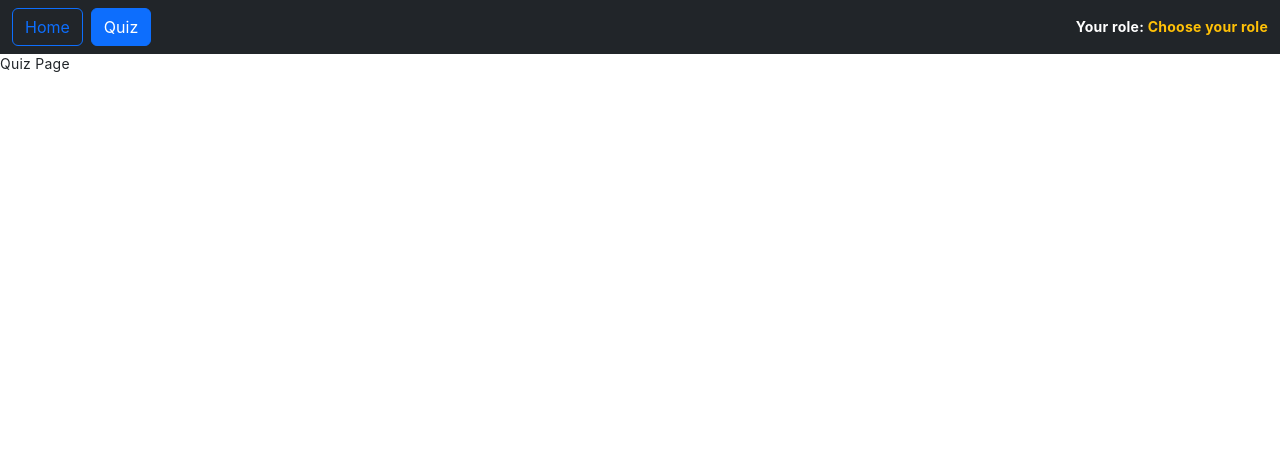
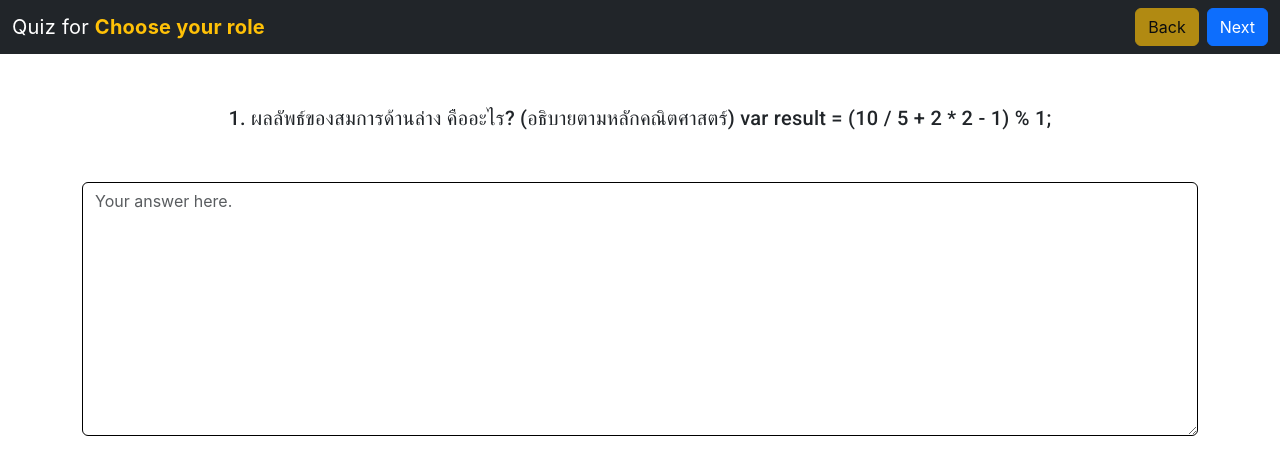
Before and after one commit to KanitGotoWin/quiz-exercise, an Angular app: page /user/quiz in a window 1280 px wide. Shown: the top 474 px of the page. Built offline with nearby package versions, Linux system fonts and the light colour scheme.

Commit message:
Session stored answer and state progression change

```diff
--- a/angular.json
+++ b/angular.json
@@ -28,12 +28,12 @@
               "@angular/material/prebuilt-themes/indigo-pink.css",
               "src/styles.css"
             ],
-            "scripts": [],
+            "scripts": [
+              "node_modules/bootstrap/dist/js/bootstrap.bundle.min.js"
+            ],
             "server": "src/main.server.ts",
-            "prerender": true,
-            "ssr": {
-              "entry": "server.ts"
-            }
+            "prerender": false,
+            "ssr": false
           },
           "configurations": {
             "production": {
@@ -98,5 +98,8 @@
         }
       }
     }
+  },
+  "cli": {
+    "analytics": false
   }
 }
--- a/src/app/app.routes.ts
+++ b/src/app/app.routes.ts
@@ -13,7 +13,8 @@ export const routes: Routes = [
     path: 'user',
     component: LayoutComponent,
     children: [
-      { path: 'quiz', component: QuizComponent }
+      { path: 'quiz', component: QuizComponent },
+      { path: '**', redirectTo: 'quiz' }
     ]
   }
 ];
--- a/src/app/pages/user/layout/layout.component.html
+++ b/src/app/pages/user/layout/layout.component.html
@@ -1,35 +1,20 @@
-<nav class="navbar bg-dark">
-  <form class="container-fluid justify-content-start">
-    <button routerLink="/" class="btn btn-outline-primary me-2">
-      Home
-    </button>
-    <button routerLink="/quiz" class="btn btn-outline-primary me-2 active">
-      Quiz
-    </button>
-    <span class="ms-auto nav-link text-white fw-bold">
-      Your role: <span class="text-warning">{{role}}</span>
-    </span>
-  </form>
+<nav class="navbar navbar-dark bg bg-dark navbar-expand-lg">
+  <div class="container-fluid">
+    <a class="navbar-brand" href="#">Quiz for <span class="fw-bold text-warning" *ngIf="role">{{ role }}</span></a>
+    <div class="d-flex gap-2">
+      <!-- <button class="btn btn-success me-2" *ngIf="isLast" (click)="submitAnswer()">Submit</button> -->
+      <button class="btn btn-warning text-black" [disabled]="isPrevable" (click)="prevQuestion()">Back</button>
+      <button class="text-white btn btn-primary" [disabled]="isNextable" (click)="nextQuestion()">Next</button>
+    </div>
+  </div>
 </nav>
 
-<!-- <nav class="navbar navbar-expand-lg bg-body-tertiary">
-  <div class="container-fluid">
-    <a class="navbar-brand" href="#">Navbar</a>
-    <button class="navbar-toggler" type="button" data-bs-toggle="collapse" data-bs-target="#navbarNavAltMarkup" aria-controls="navbarNavAltMarkup" aria-expanded="false" aria-label="Toggle navigation">
-      <span class="navbar-toggler-icon"></span>
-    </button>
-    <div class="collapse navbar-collapse" id="navbarNavAltMarkup">
-      <div class="navbar-nav">
-        <a routerLink="/" class="nav-link active" aria-current="page" href="#">Home</a>
-        <a routerLink="/user/quiz" class="nav-link" href="#">Features</a>
-        <span class="nav-link disabled text-white fw-bold">
-          Your role: <span class="text-warning">{{role}}</span>
-        </span>
-      </div>
-    </div>
-  </div>
-</nav> -->
-
 <main>
-  <router-outlet></router-outlet>
+  <app-quiz
+   [currentPage]="currentPage"
+   [isLast]="isLast"
+   [answer]="answers[currentPage - 1]"
+   (answerChange)="saveAnswer($event)"
+   (click)="submitAnswer()"
+   ></app-quiz>
 </main>
--- a/src/app/pages/user/layout/layout.component.ts
+++ b/src/app/pages/user/layout/layout.component.ts
@@ -1,35 +1,104 @@
-import { Component, Inject, Input, PLATFORM_ID } from '@angular/core';
-import { RouterLink, RouterOutlet } from '@angular/router';
+import { Component } from '@angular/core';
+import {
+  ActivatedRoute,
+  Router,
+  RouterLink,
+  RouterOutlet,
+} from '@angular/router';
 import { RoleService } from '../../../services/role.service';
-import { isPlatformBrowser } from '@angular/common';
-
+import { CommonModule } from '@angular/common';
+import { QuizComponent } from '../quiz/quiz.component';
+import { quizData } from '../../../quiz';
 @Component({
   selector: 'app-user-layout',
   standalone: true,
-  imports: [RouterOutlet, RouterLink],
+  imports: [RouterOutlet, CommonModule, QuizComponent],
   templateUrl: './layout.component.html',
-  styleUrl: './layout.component.css'
+  styleUrl: './layout.component.css',
 })
 export class LayoutComponent {
-  role: string | null = 'Choose your role'; // Default value
+  quizLength = quizData.length;
+  role: string | null = 'Choose your role';
+  currentPage = 1;
+  isLast: boolean = false;
+  isNextable: boolean = false;
+  isPrevable: boolean = false;
+  answers: string[];
 
   constructor(
-    @Inject(PLATFORM_ID) private platformId: Object,
     private roleService: RoleService,
-  ) {}
+    private route: ActivatedRoute,
+    private router: Router
+  ) {
+    const savedPage = sessionStorage.getItem('currentPage');
+    const savedAnswers = sessionStorage.getItem('quizAnswers');
+    this.answers = savedAnswers ? JSON.parse(savedAnswers) : new Array(this.quizLength).fill('');
+
+    if (savedPage) {
+      this.currentPage = parseInt(savedPage, 10);
+    }
+    this.updateButtonStates();
+  }
+
+  prevQuestion() {
+    if (this.currentPage > 1) {
+      this.currentPage--;
+      sessionStorage.setItem('currentPage', this.currentPage.toString());
+    }
+    this.updateButtonStates();
+  }
+
+  nextQuestion() {
+    if (this.currentPage < this.quizLength) {
+      this.currentPage++;
+      sessionStorage.setItem('currentPage', this.currentPage.toString()); // Save page number
+    }
+    this.updateButtonStates();
+  }
+
+  checkIsLast() {
+    this.isLast = this.currentPage === this.quizLength;
+  }
+
+  checkIsNextable(){
+    this.isNextable = this.currentPage === this.quizLength;
+  }
+
+  checkIsPrevable(){
+    this.isPrevable = this.currentPage === 1;
+  }
+
+  updateButtonStates(){
+    this.checkIsLast();
+    this.checkIsNextable();
+    this.checkIsPrevable();
+  }
+
+  saveAnswer(answer: string){
+    this.answers[this.currentPage - 1] = answer;
+    sessionStorage.setItem('quizAnswers', JSON.stringify(this.answers));
+
+    console.log(this.answers)
+  }
+
+  submitAnswer(){
+    console.log("Submit Answer");
+  }
 
   ngOnInit(): void {
-    if (isPlatformBrowser(this.platformId)) {
-      const selectedRole = sessionStorage.getItem('role');
-      console.log(`${selectedRole} - Home`);
-    } else {
-      console.log("Running on the server - sessionStorage not accessible.");
-    }
-
-    this.roleService.role$.subscribe(role => {
+    this.roleService.role$.subscribe((role) => {
       this.role = role;
     });
 
-    console.log(this.role);
+    // this.route.firstChild?.paramMap.subscribe(params => {
+    //   const page = Number(params.get('id')) || 1;
+    //   if (page < 1 || page > this.quizLength) {
+    //     alert(`Invalid question number! Redirecting to question ${this.quizLength}.`);
+    //     this.router.navigate(['/user/quiz', this.quizLength]);
+    //   } else {
+    //     this.currentPage = page;
+    //     this.checkIsLast();
+    //   }
+    // });
   }
 }
--- a/src/app/pages/user/quiz/quiz.component.css
+++ b/src/app/pages/user/quiz/quiz.component.css
@@ -1,3 +1,3 @@
-.test{
-
+textarea{
+    border: 1px solid black;
 }
--- a/src/app/pages/user/quiz/quiz.component.html
+++ b/src/app/pages/user/quiz/quiz.component.html
@@ -1 +1,18 @@
-<p>Quiz Page</p>
+<div class="quiz container py-5">
+  <h2 class="question text-center">
+    <span>{{ currentPage }}. </span>
+    {{ currentQuiz.question }}
+  </h2>
+  <div class="answer mt-5">
+    <textarea
+      class="form-control"
+      rows="10"
+      placeholder="Your answer here."
+      [value]="answer"
+      (input)="updateAnswer($event)">
+  </textarea>
+  </div>
+  <div class="submit mt-5 d-flex justify-content-end" *ngIf="isLast">
+    <button class="btn btn-success py-4 w-25">Submit Answer</button>
+  </div>
+</div>
--- a/src/app/pages/user/quiz/quiz.component.ts
+++ b/src/app/pages/user/quiz/quiz.component.ts
@@ -1,15 +1,29 @@
-import { Component } from '@angular/core';
-
+import { Component, EventEmitter, Input, Output } from '@angular/core';
+import { quizData } from '../../../quiz';
+import { CommonModule } from '@angular/common';
+import { ActivatedRoute } from '@angular/router';
 @Component({
   selector: 'app-quiz',
   standalone: true,
-  imports: [],
+  imports: [CommonModule],
   templateUrl: './quiz.component.html',
-  styleUrl: './quiz.component.css'
+  styleUrls: ['./quiz.component.css']
 })
 export class QuizComponent {
-  ngOnInit(): void {
+  @Input() currentPage: number = 1;
+  @Input() isLast: boolean = false;
+  @Input() answer: any = "";
+  @Output() answerChange = new EventEmitter<string>();
+  quizLength = quizData.length;
 
-    console.log("QUIZ!")
+  updateAnswer(event: Event){
+    const input = (event.target as HTMLTextAreaElement).value;
+    console.log(input);
+    console.log("Update Answer")
+    this.answerChange.emit(input);
+  }
+
+  get currentQuiz() {
+    return quizData[this.currentPage - 1];
   }
 }
```
